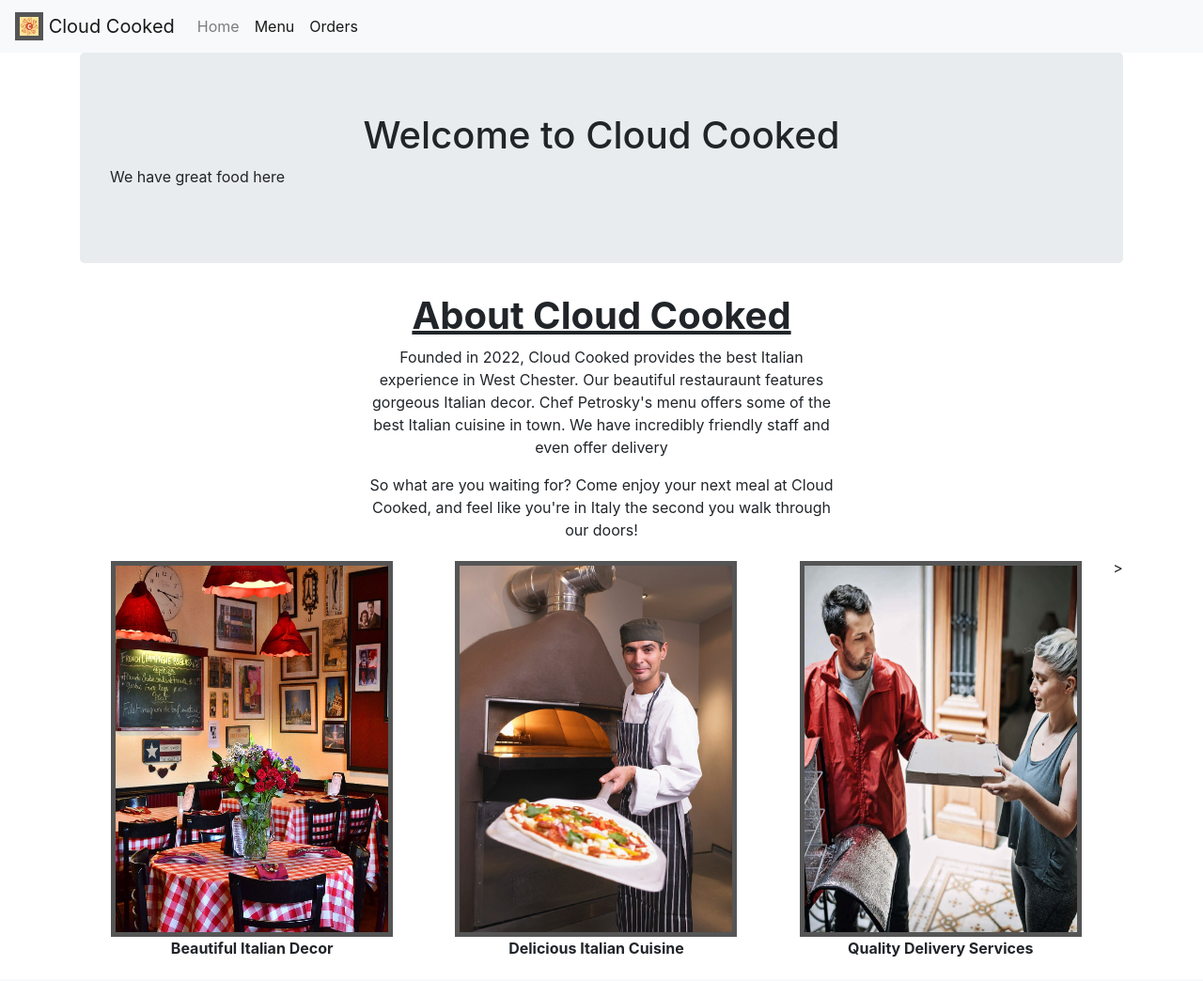
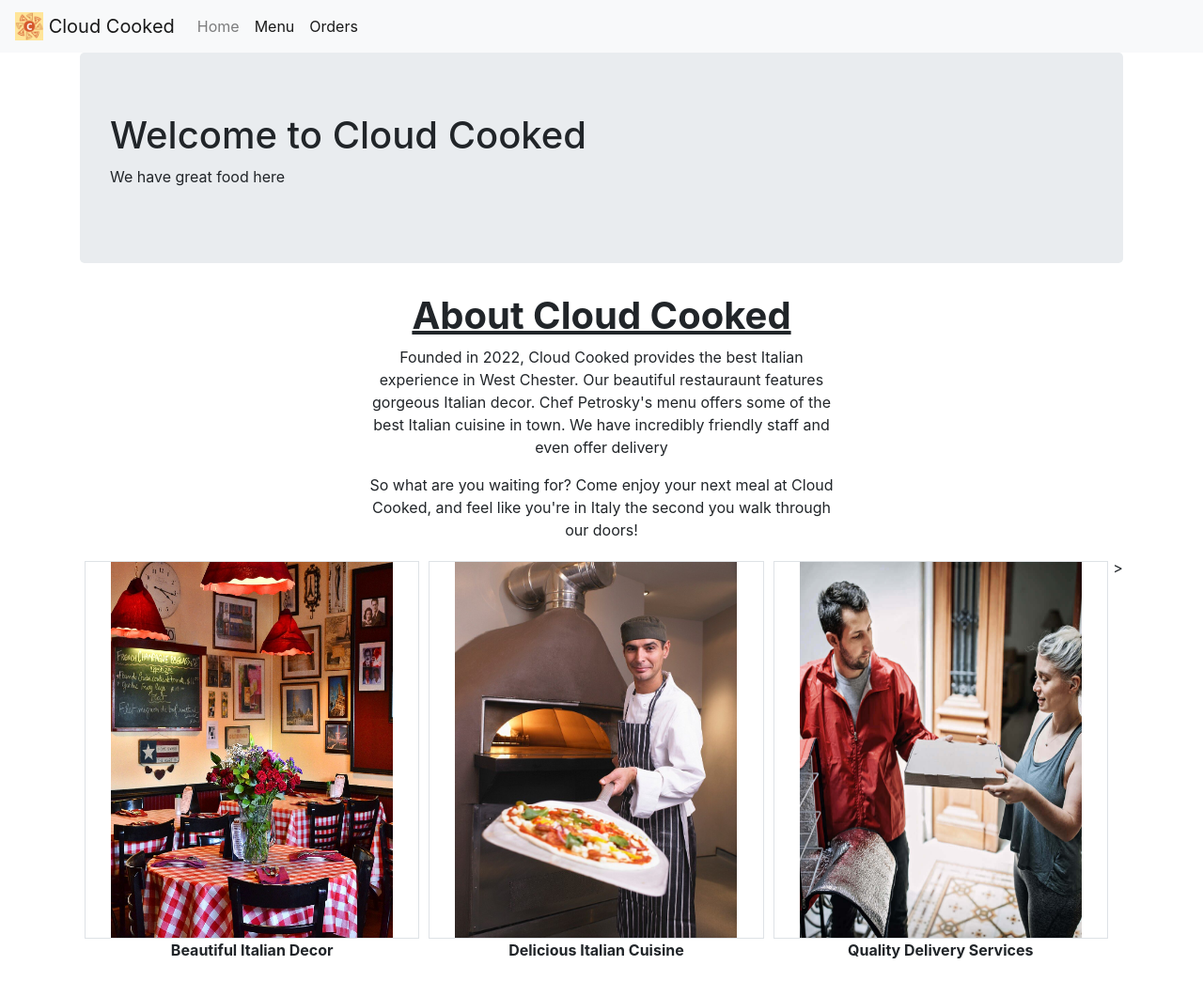
Before and after one commit to CSC468-project/cloudlab-project, a Flask app: page / in a window 1280 px wide. Shown: the whole page at 94% size. Before the commit the page ends 1018 px from the top, so only its background shows below. Run offline with Flask 2, Linux system fonts and the light colour scheme; parts of the project's set-up code (start-up, migrations or seed data) failed here and were passed over.

Commit message:
Update home.html

```diff
--- a/DockerFiles/flaskct_data/templates/home.html
+++ b/DockerFiles/flaskct_data/templates/home.html
@@ -65,25 +65,28 @@
             width: 33%;
             padding: 5px;
             }
-        h1{
-            text-align: center;
-            }
-        img {
+         .border{
             border: 5px solid #555;
             }
         </style>
         <center>
             <div class="alignRow">
                 <div class="imageColumn">
-                    <img src="/static/images/restaurantdecor.jpg" height=400 width=300 style="display:inline-block;">
+                    <div class ="border">
+                        <img src="/static/images/restaurantdecor.jpg" height=400 width=300 style="display:inline-block;">
+                    </div>
                     <p><b>Beautiful Italian Decor</b></p>
                 </div>
                 <div class="imageColumn">
-                    <img src="/static/images/pizzachef.jpg" height=400 width=300 style="display:inline-block;">
+                    <div class ="border">
+                        <img src="/static/images/pizzachef.jpg" height=400 width=300 style="display:inline-block;">
+                    </div>
                     <p><b>Delicious Italian Cuisine</b></p>
                 </div>
                 <div class="imageColumn">
-                    <img src="/static/images/delivery.jpg" height=400 width=300 style="display:inline-block;">
+                    <div class ="border">
+                        <img src="/static/images/delivery.jpg" height=400 width=300 style="display:inline-block;">
+                    </div>
                     <p><b>Quality Delivery Services</b></p>
                 </div>
             </div>>
```
